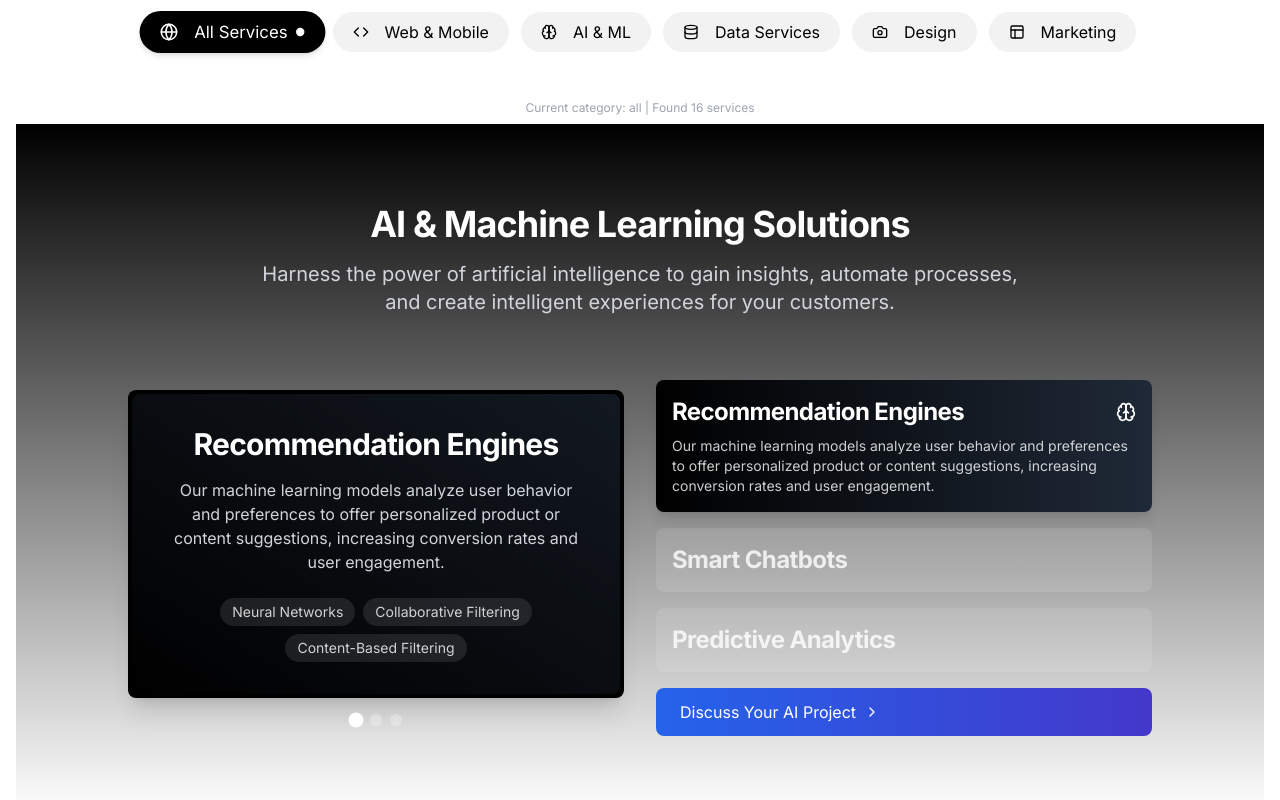
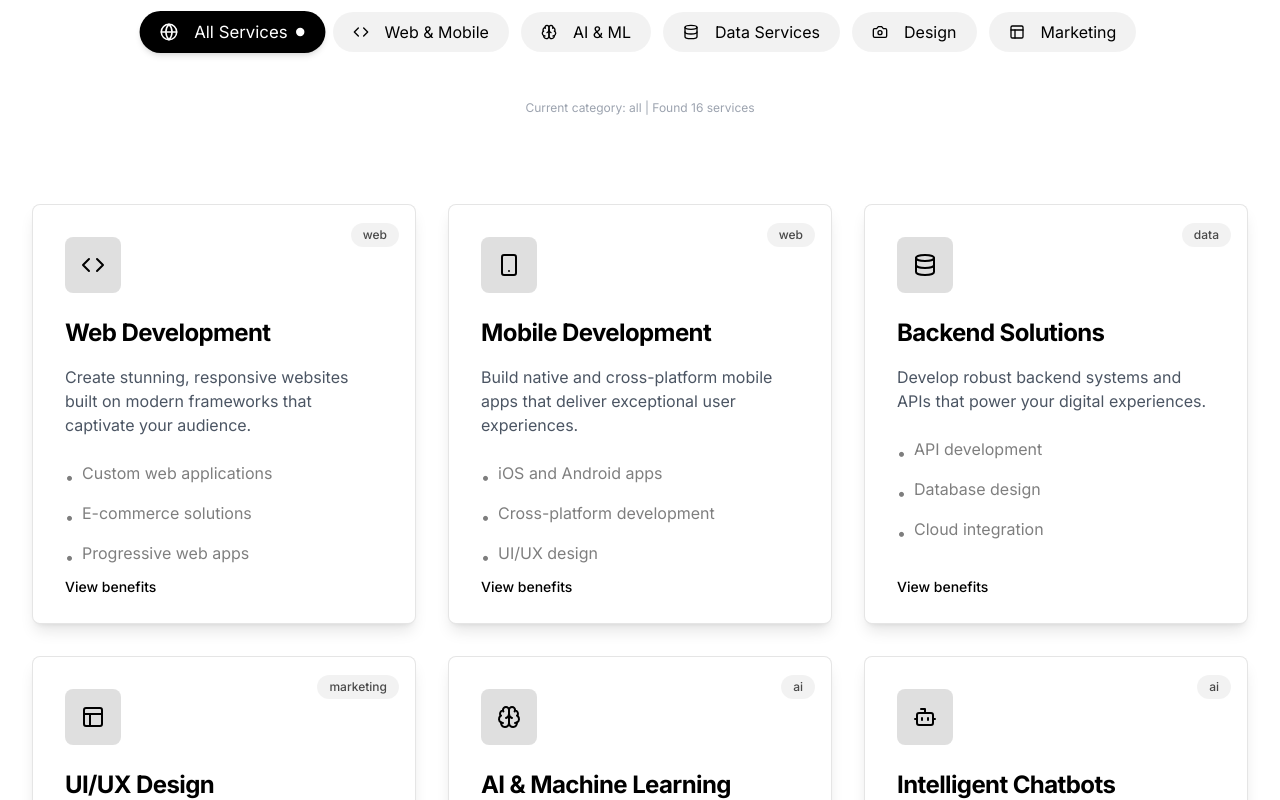
Before and after one commit to CaffeineCoders-sl/caffeinated-creativity, a React (Vite) app: page /services in a window 1280 px wide. Shown: the part 2020-2820 px from the top of the page. Built offline with nearby package versions, Linux system fonts and the light colour scheme.

Commit message:
Refactor: Remove AI spotlight section from Services component and enhance services grid transitions

```diff
--- a/src/components/Services.tsx
+++ b/src/components/Services.tsx
@@ -382,136 +382,6 @@ const Services = ({ initialCategory = 'all', showFilter = true }: ServicesProps)
       </div>
 
       {/* AI spotlight section - only show for AI category or all categories */}
-      {(activeCategory === 'ai' || activeCategory === 'all') && (
-        <section className="py-20 bg-gradient-to-b from-black to-white/80">
-          <div className="container mx-auto px-4">
-            <motion.div
-              className="text-center mb-16"
-              initial={{ opacity: 0, y: 20 }}
-              animate={{ opacity: 1, y: 0 }}
-              transition={{ duration: 0.6 }}
-            >
-              <h2 className="text-4xl font-bold text-white mb-4">AI & Machine Learning Solutions</h2>
-              <p className="text-xl text-gray-300 max-w-3xl mx-auto">
-                Harness the power of artificial intelligence to gain insights, automate processes, and create
-                intelligent experiences for your customers.
-              </p>
-            </motion.div>
-
-            <div className="max-w-5xl mx-auto">
-              <div className="flex flex-col md:flex-row items-center gap-8">
-                <motion.div
-                  className="w-full md:w-1/2"
-                  initial={{ opacity: 0, x: -30 }}
-                  animate={{ opacity: 1, x: 0 }}
-                  transition={{ duration: 0.6 }}
-                >
-                  <div className="bg-black p-1 rounded-lg shadow-xl">
-                    <div className="bg-gradient-to-tr from-black to-gray-800 rounded-lg overflow-hidden">
-                      {aiSpotlights.map((spotlight, index) => (
-                        <AnimatePresence key={index} initial={false} mode="wait">
-                          {spotlightService === index && (
-                            <motion.div
-                              initial={{ opacity: 0, scale: 0.95 }}
-                              animate={{ opacity: 1, scale: 1 }}
-                              exit={{ opacity: 0, scale: 0.95 }}
-                              transition={{ duration: 0.5 }}
-                              className="aspect-w-16 aspect-h-9 bg-black/40 p-8 flex items-center justify-center"
-                            >
-                              <div className="text-center">
-                                <h3 className="text-3xl font-bold text-white mb-4">{spotlight.title}</h3>
-                                <p className="text-gray-300 mb-6">{spotlight.description}</p>
-                                {/* Added technology tags for more detail */}
-                                <div className="flex flex-wrap justify-center gap-2">
-                                  {spotlight.technologies.map((tech, i) => (
-                                    <span key={i} className="px-3 py-1 bg-white/10 backdrop-blur-sm rounded-full text-sm text-white/80">
-                                      {tech}
-                                    </span>
-                                  ))}
-                                </div>
-                              </div>
-                            </motion.div>
-                          )}
-                        </AnimatePresence>
-                      ))}
-                    </div>
-                  </div>
-
-                  {/* Added interactive dots navigator */}
-                  <div className="flex justify-center mt-4 space-x-2">
-                    {aiSpotlights.map((_, index) => (
-                      <button
-                        key={index}
-                        onClick={() => setSpotlightService(index)}
-                        className={`w-3 h-3 rounded-full transition-all ${
-                          spotlightService === index
-                            ? 'bg-white scale-125'
-                            : 'bg-white/30 hover:bg-white/50'
-                        }`}
-                        aria-label={`View spotlight ${index + 1}`}
-                      />
-                    ))}
-                  </div>
-                </motion.div>
-
-                <motion.div
-                  className="w-full md:w-1/2 space-y-4"
-                  initial={{ opacity: 0, x: 30 }}
-                  animate={{ opacity: 1, x: 0 }}
-                  transition={{ duration: 0.6, delay: 0.2 }}
-                >
-                  {aiSpotlights.map((spotlight, index) => (
-                    <motion.div
-                      key={index}
-                      className={`cursor-pointer p-4 rounded-lg transition-colors ${
-                        spotlightService === index
-                          ? 'bg-gradient-to-r from-black to-gray-800 text-white shadow-lg'
-                          : 'bg-white/10 text-white/80 hover:bg-white/20'
-                      }`}
-                      onClick={() => setSpotlightService(index)}
-                      whileHover={{ x: spotlightService === index ? 0 : 5 }}
-                    >
-                      <div className="flex items-center justify-between">
-                        <h4 className={`font-bold ${spotlightService === index ? 'text-white' : ''}`}>
-                          {spotlight.title}
-                        </h4>
-                        {spotlightService === index && (
-                          <motion.div
-                            className="text-white"
-                            animate={{ rotate: [0, 360] }}
-                            transition={{ duration: 1, ease: "linear" }}
-                          >
-                            <Brain size={20} />
-                          </motion.div>
-                        )}
-                      </div>
-
-                      {spotlightService === index && (
-                        <motion.p
-                          className="mt-2 text-sm text-white/80"
-                          initial={{ opacity: 0, height: 0 }}
-                          animate={{ opacity: 1, height: 'auto' }}
-                          exit={{ opacity: 0, height: 0 }}
-                        >
-                          {spotlight.description}
-                        </motion.p>
-                      )}
-                    </motion.div>
-                  ))}
-
-                  <Link
-                    to="/contact"
-                    className="inline-block px-6 py-3 bg-gradient-to-r from-blue-600 to-indigo-700 text-white rounded-lg hover:shadow-lg transition-all mt-4 flex items-center"
-                  >
-                    <span>Discuss Your AI Project</span>
-                    <ChevronRight size={16} className="ml-2" />
-                  </Link>
-                </motion.div>
-              </div>
-            </div>
-          </div>
-        </section>
-      )}
 
       {/* Services grid - improved with better transitions */}
       <section className="py-20">
```
